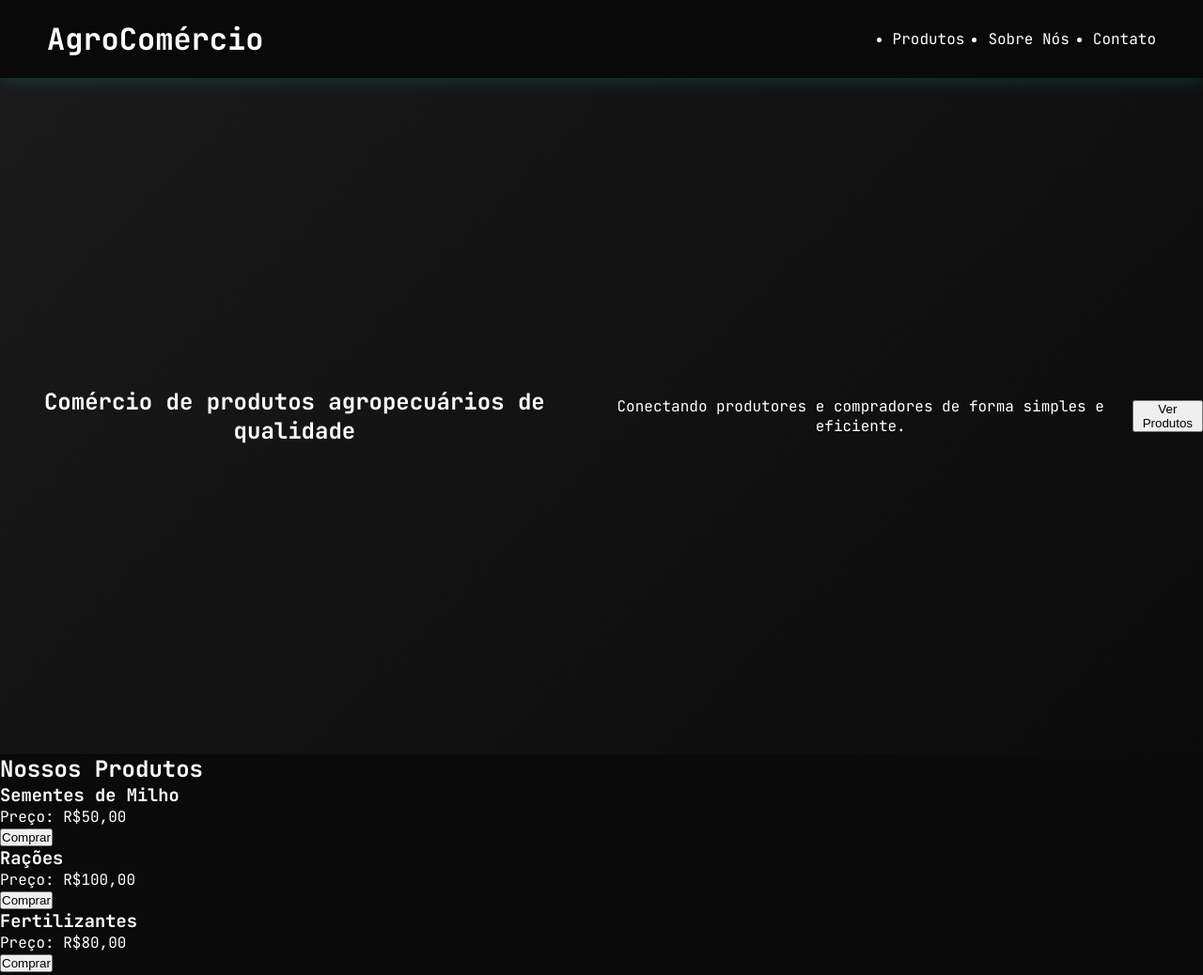
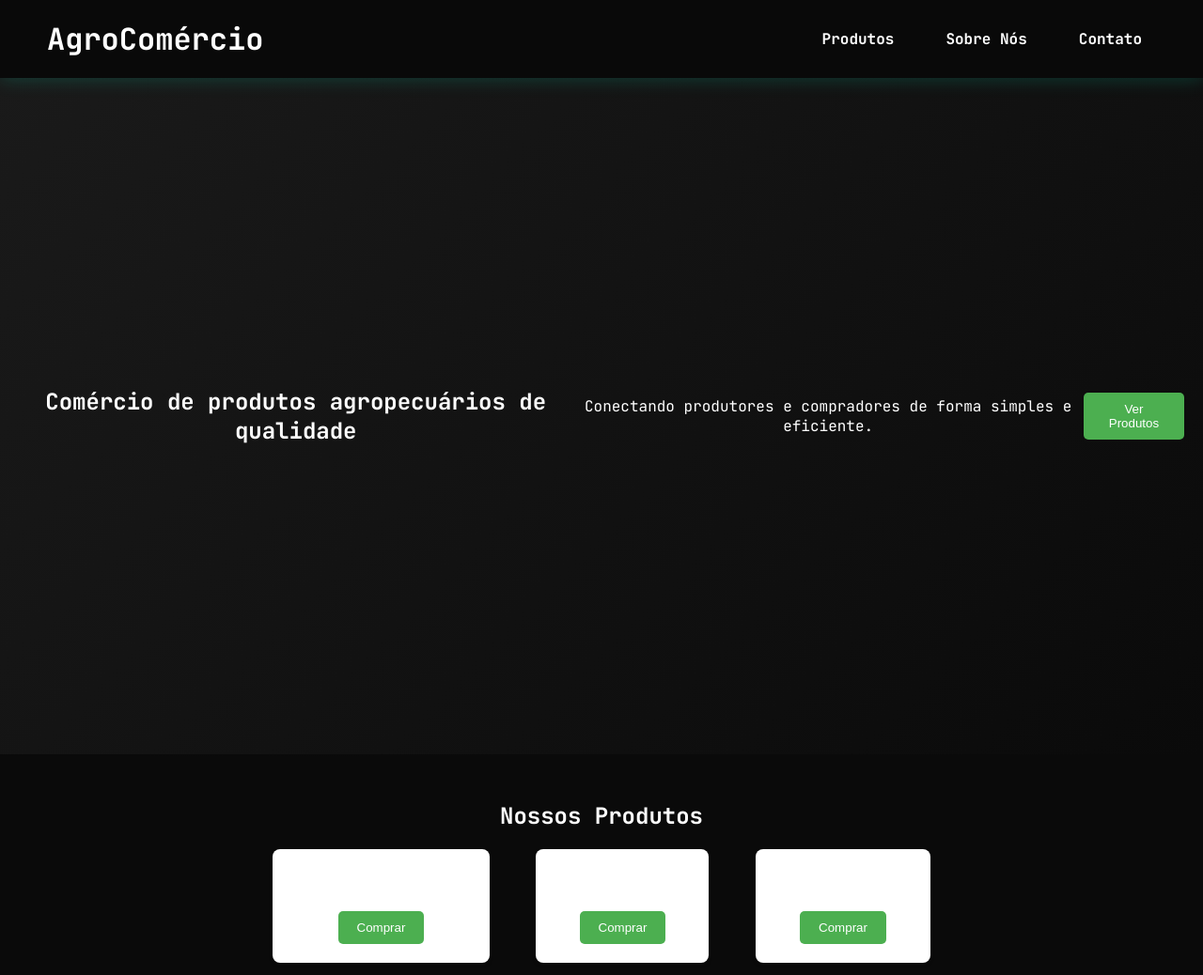
Before and after one commit to pedrohenrique-we/PH, a plain HTML site: page index.html in a window 1280 px wide. Shown: the top 1038 px of the page at 94% size. Drawn offline with Linux system fonts and the light colour scheme.

Commit message:
Update style.css

```diff
--- a/style.css
+++ b/style.css
@@ -1,4 +1,74 @@
-/* === RESET === */
+body {
+    font-family: Arial, sans-serif;
+    margin: 0;
+    padding: 0;
+    background: #f0f7f1;
+    color: #333;
+}
+
+header {
+    background: #4CAF50;
+    color: white;
+    padding: 20px;
+    text-align: center;
+}
+
+header nav ul {
+    list-style: none;
+    padding: 0;
+}
+
+header nav ul li {
+    display: inline;
+    margin: 0 15px;
+}
+
+header nav ul li a {
+    color: white;
+    text-decoration: none;
+    font-weight: bold;
+}
+
+#hero {
+    background: url('https://images.unsplash.com/photo-1598300053525-8f6e7a601fbb') no-repeat center center/cover;
+    color: white;
+    padding: 100px 20px;
+    text-align: center;
+}
+
+section {
+    padding: 50px 20px;
+    text-align: center;
+}
+
+.produto {
+    background: white;
+    margin: 20px;
+    padding: 20px;
+    display: inline-block;
+    border-radius: 8px;
+    box-shadow: 0 2px 5px rgba(0,0,0,0.1);
+}
+
+button {
+    background: #4CAF50;
+    color: white;
+    border: none;
+    padding: 10px 20px;
+    cursor: pointer;
+    border-radius: 5px;
+}
+
+button:hover {
+    background: #45a049;
+}
+
+footer {
+    background: #333;
+    color: white;
+    padding: 20px;
+    text-align: center;
+}/* === RESET === */
 * {
     margin: 0;
     padding: 0;
```
